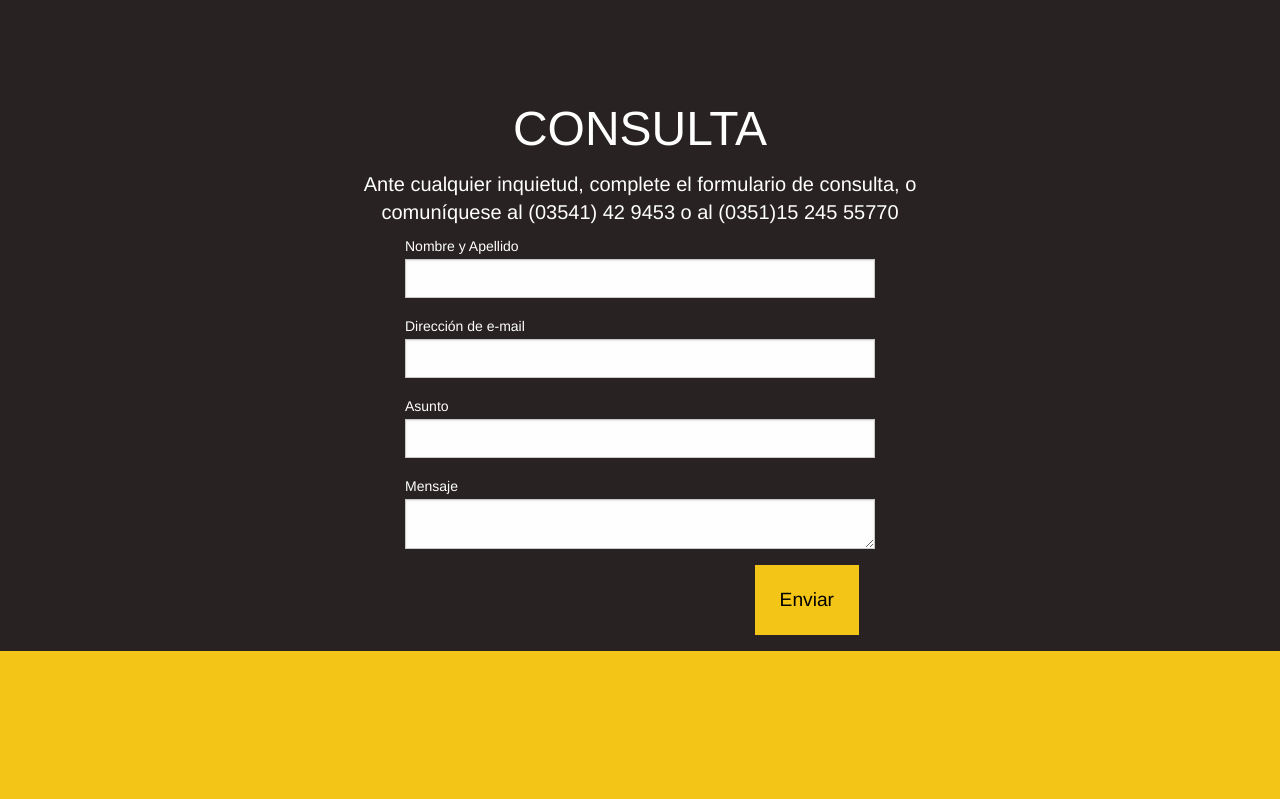
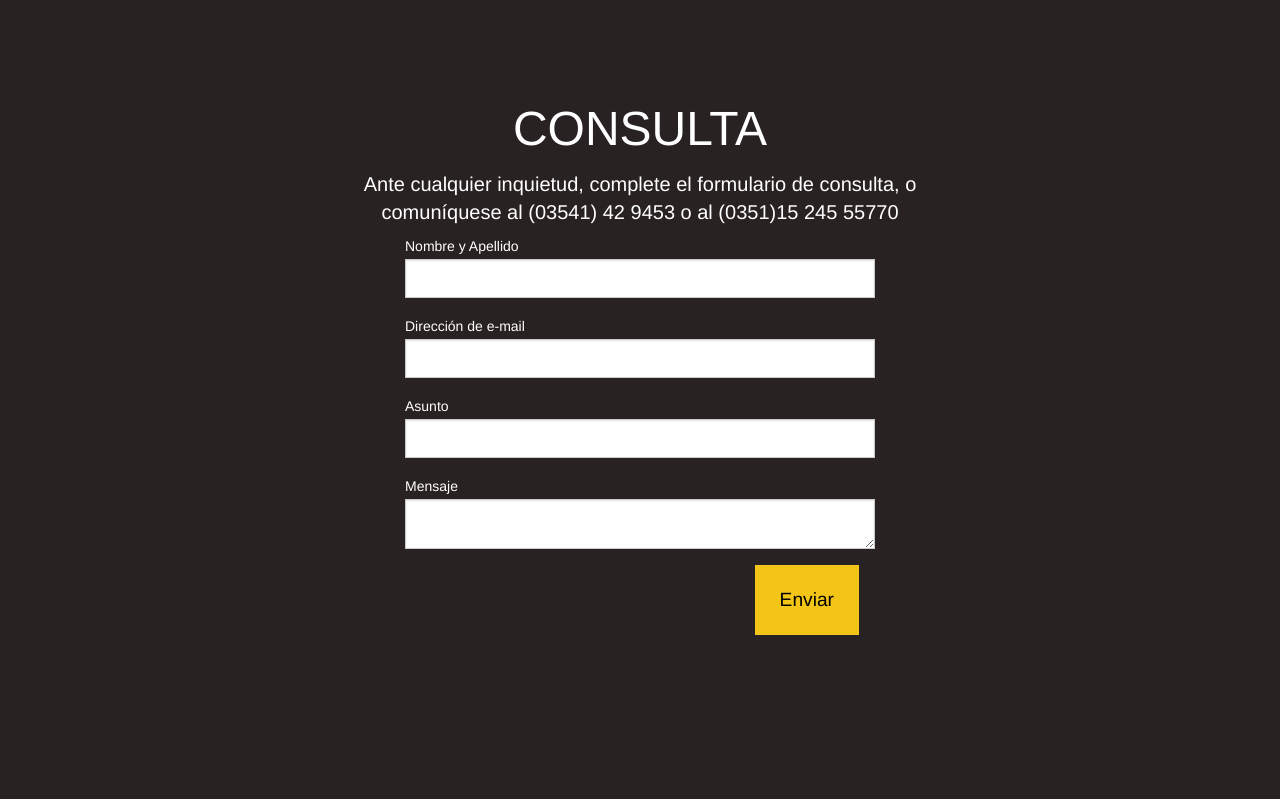
Before and after one commit to JuliaLima/WebLasVegas, a PHP site: page /lv-05.php in a window 1280 px wide. Shown: the part 3033-3832 px from the top of the page. Before the commit the page ends 3684 px from the top, so only its background shows below. Run offline with PHP 8.4, Linux system fonts and the light colour scheme.

Commit message:
consulta 100vh

```diff
--- a/lv-05.php
+++ b/lv-05.php
@@ -126,6 +126,11 @@ form > .enviar1:hover{
 }
 .fondo1 {
 	width: 100% !important;
+}
+
+.fondo2 {
+	width: 100% !important;
+	min-height: 100vh;
 }
 
 nav{
@@ -509,7 +514,7 @@ $(document).ready(function() {
 </div>
 </div>
 <a name="consulta"></a>
-<div class="fondo <?php echo $color2; ?>">
+<div class="fondo2 <?php echo $color2; ?>">
 <div class="contenedor">
 <!-- CONSULTA -->
 
```
